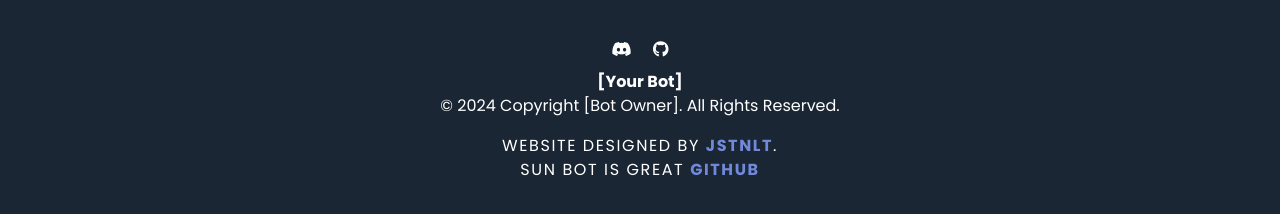
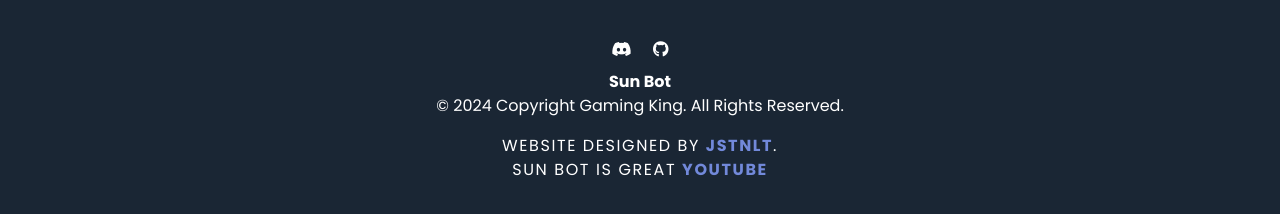
Before and after one commit to Gamingking12345/sunbot.github.io, a plain HTML site: page index.html in a window 1280 px wide. Shown: the part 3517-3731 px from the top of the page. Drawn offline with nearby package versions, Linux system fonts and the light colour scheme.

Commit message:
Update index.html

```diff
--- a/index.html
+++ b/index.html
@@ -315,9 +315,9 @@
         </div>
 
         <p>
-          <span class="has-text-weight-bold">[Your Bot]</span>
+          <span class="has-text-weight-bold">Sun Bot</span>
           <br />
-          &copy; <span id="cp-year"></span> Copyright [Bot Owner]. All Rights
+          &copy; <span id="cp-year"></span> Copyright Gaming King. All Rights
           Reserved.
         </p>
 
@@ -332,7 +332,7 @@
             href="https://www.youtube.com/channel/UC-0eSPXiP_r-SWhlHAySoxg"
             class="blurple has-text-weight-bold"
             target="_blank"
-            >Github</a
+            >Youtube</a
           >
         </p>
       </div>
```
